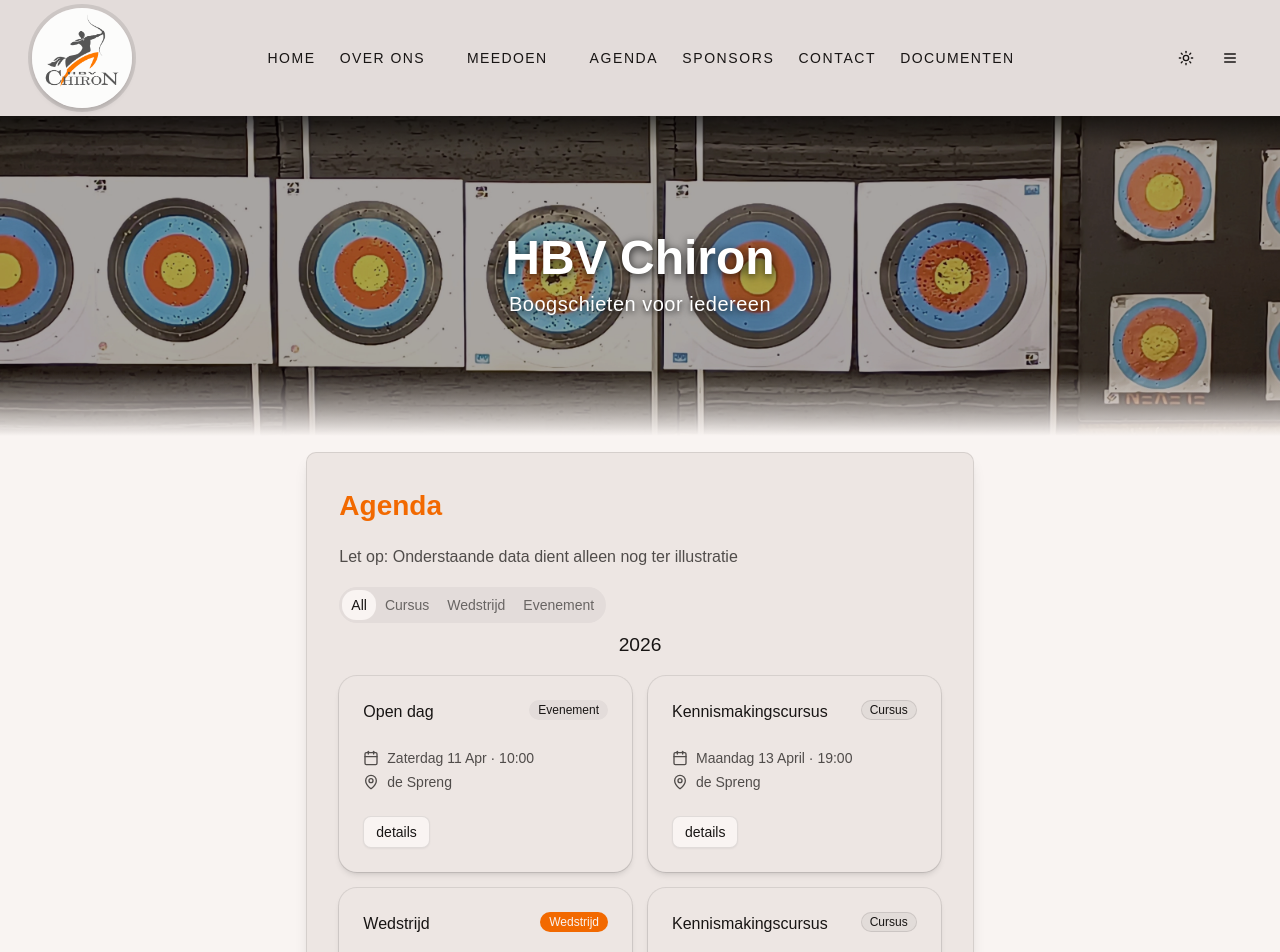
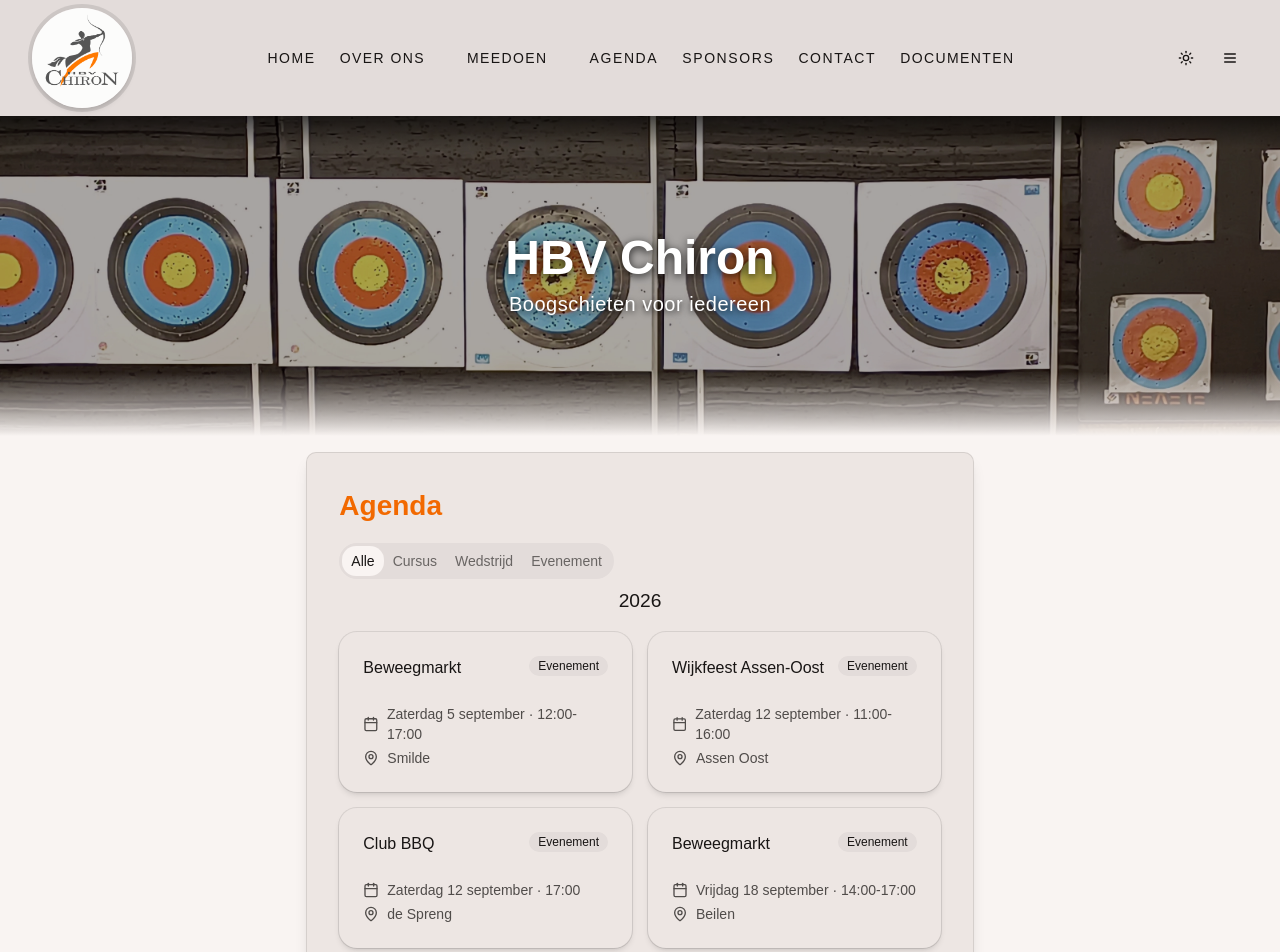
Before and after one commit to nooreon/hbvchiron, a SvelteKit app: page /agenda in a window 1280 px wide. Shown: the top 952 px of the page. Built offline with nearby package versions, Linux system fonts and the light colour scheme; some icons are missing.

Commit message:
Updaten agenda

```diff
--- a/src/routes/agenda/+page.svelte
+++ b/src/routes/agenda/+page.svelte
@@ -15,11 +15,14 @@
     };
 
     const events: Event[] = [
-        {id: 1, title: "Open dag", date: "Zaterdag 11 Apr · 10:00", location: "de Spreng", type: "evenement"},
-        {id: 2, title: "Kennismakingscursus", date: "Maandag 13 April · 19:00", type: "cursus"},
-        {id: 3, title: "Wedstrijd", date: "Zondag 19 April · 10:30", location: "de Spreng", type: "wedstrijd"},
-        {id: 4, title: "Kennismakingscursus", date: "Maandag 20 Apr · 19:00", type: "cursus"},
-        {id: 5, title: "Wedstrijd", date: "Zondag 17 Mei · 10:30", location: "Emmen", type: "wedstrijd"},
+        {id: 1, title: "Beweegmarkt", date: "Zaterdag 5 september · 12:00-17:00", location: "Smilde", type: "evenement"},
+        {id: 2, title: "Wijkfeest Assen-Oost", date: "Zaterdag 12 september · 11:00-16:00", location: "Assen Oost", type: "evenement"},
+        {id: 3, title: "Club BBQ", date: "Zaterdag 12 september · 17:00", type: "evenement"},
+        {id: 4, title: "Beweegmarkt", date: "Vrijdag 18 september · 14:00-17:00", location: "Beilen", type: "evenement"},
+        {id: 5, title: "Sportmarkt 4 Mijl van Assen", date: "Zaterdag 19 september · 10:00-17:00", location: "Assen, Marsdijk", type: "evenement"},
+        {id: 6, title: "Open dag i.v.m. Nationale Sportweek", date: "Zaterdag 26 september · 10:00-17:00", location: "Assen, Marsdijk", type: "evenement"},
+        {id: 7, title: "Open dag", date: "Zaterdag 3 oktober", location: "Finsterwolde", type: "evenement"},
+        {id: 8, title: "Kennismakingscursus", date: "Maandag 20 oktober · 19:00-21:00", type: "cursus"},
     ];
 
     const badgeVariant: Record<Event["type"], "default" | "secondary" | "outline"> = {
@@ -28,23 +31,19 @@
         cursus: "outline",
     };
 
-    const tabs = ["all", "cursus", "wedstrijd", "evenement"] as const;
+    const tabs = ["alle", "cursus", "wedstrijd", "evenement"] as const;
     type Tab = typeof tabs[number];
 
-    let activeTab: Tab = $state("all");
+    let activeTab: Tab = $state("alle");
 
     const filtered = $derived(
-        activeTab === "all" ? events : events.filter((e) => e.type === activeTab)
+        activeTab === "alle" ? events : events.filter((e) => e.type === activeTab)
     );
 </script>
 
 <div class="section">
     <div class="section-inner">
         <h2>Agenda</h2>
-        <p>
-            Let op: Onderstaande data dient alleen nog ter illustratie
-        </p>
-
         <Tabs bind:value={activeTab}>
             <TabsList>
                 {#each tabs as tab (tab)}
@@ -74,9 +73,11 @@
                                     <span>{event.location ? event.location : "de Spreng"}</span>
                                 </div>
                             </CardContent>
+                            <!--
                             <CardFooter>
                                 <Button variant="outline" size="sm">details</Button>
                             </CardFooter>
+                            -->
                         </Card>
                     {/each}
 
```
